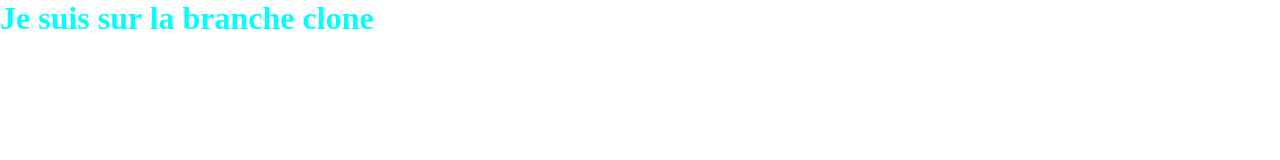
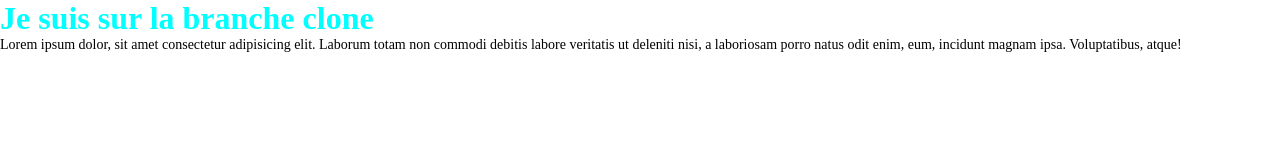
Before and after one commit to RusselTano/test, a plain HTML site: page index.html in a window 1280 px wide. Drawn offline with Linux system fonts and the light colour scheme.

Commit message:
petite modif

```diff
--- a/index.html
+++ b/index.html
@@ -8,5 +8,9 @@
 </head>
 <body>
   <h1>Je suis sur la branche clone</h1>
+
+  <p>
+    Lorem ipsum dolor, sit amet consectetur adipisicing elit. Laborum totam non commodi debitis labore veritatis ut deleniti nisi, a laboriosam porro natus odit enim, eum, incidunt magnam ipsa. Voluptatibus, atque!
+  </p>
 </body>
 </html>
--- a/style.css
+++ b/style.css
@@ -9,3 +9,7 @@ h1 {
   font-weight: bold;
   color: aqua;
 }
+
+p {
+  font-size: 14px;
+}
```
